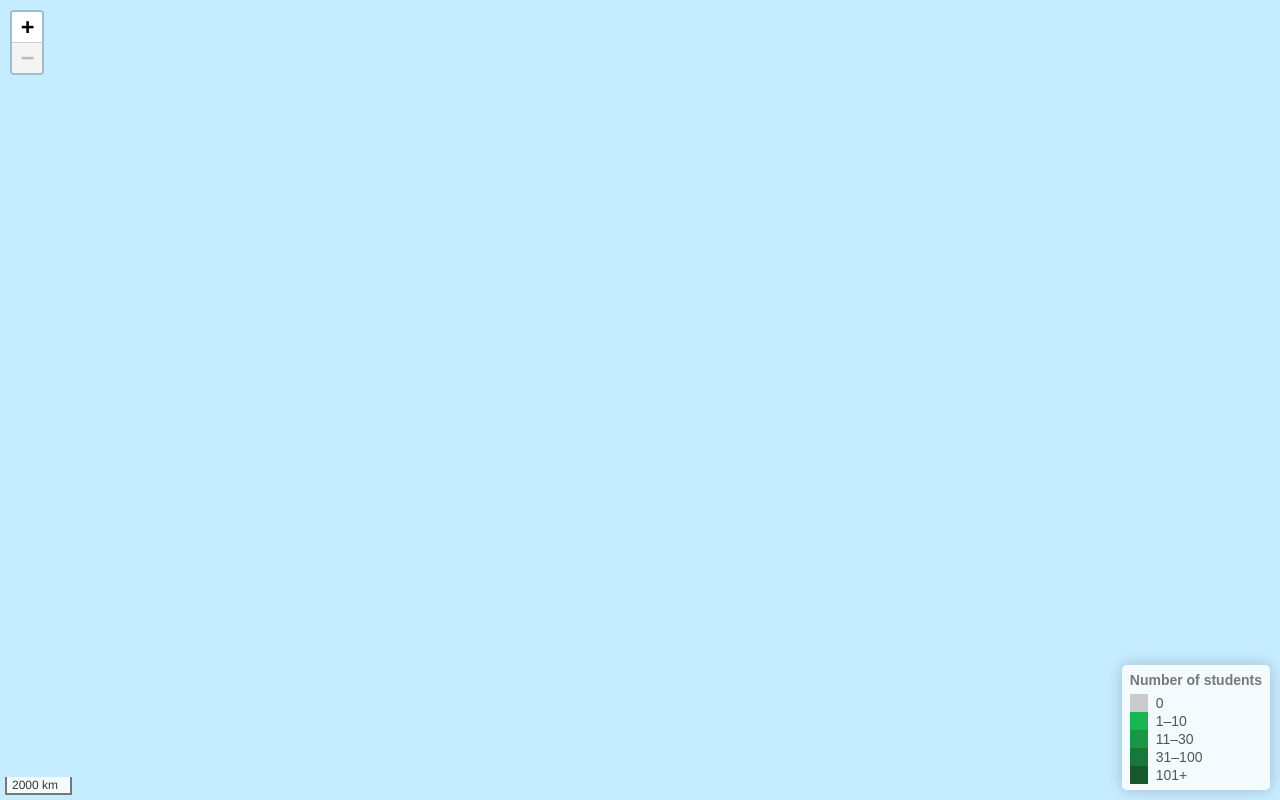
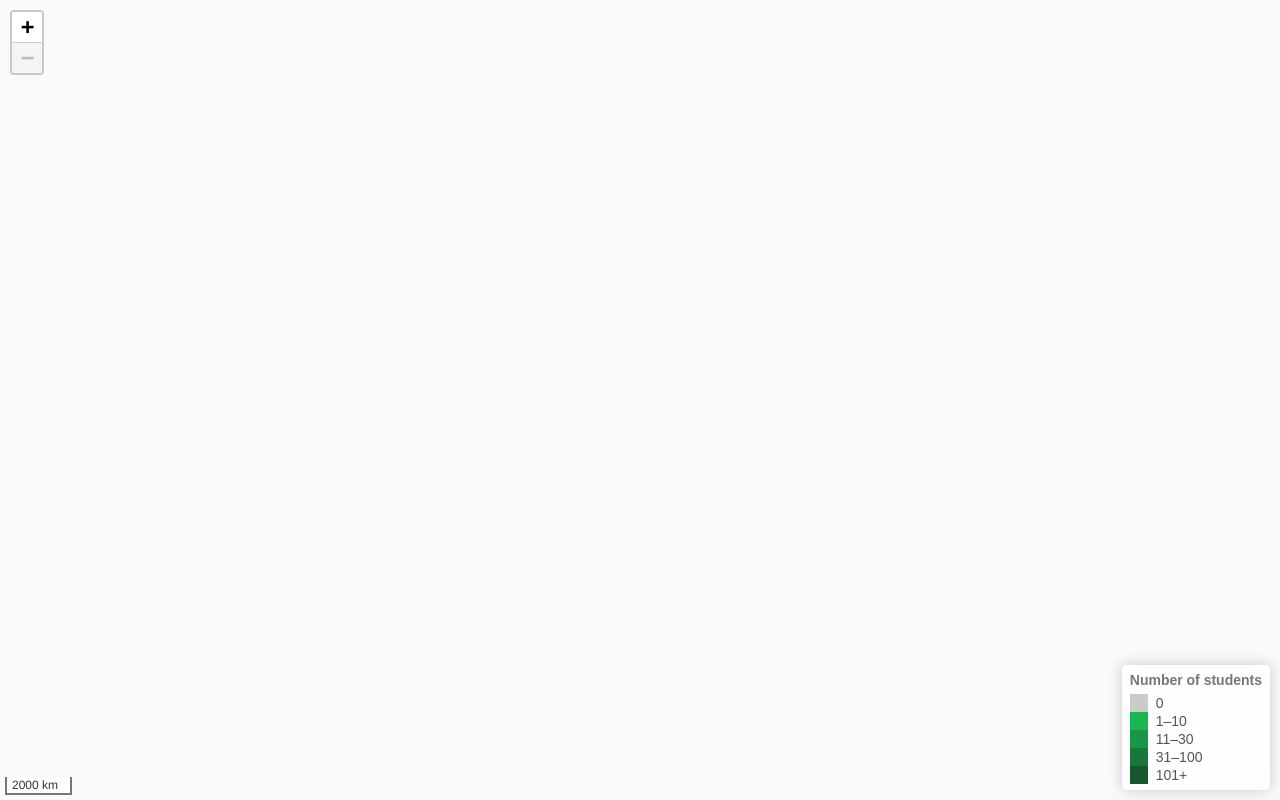
Before and after one commit to SLeitgeb/muni-international-students, a website: page index.html in a window 1280 px wide. Drawn offline with nearby package versions, Linux system fonts and the light colour scheme; some packages are replaced by stand-ins of ours; a script that the page names is missing.

Commit message:
Revert the map background color to white
Use '#FAFAFA' to match the background-color value of the target page
background.

```diff
--- a/style.css
+++ b/style.css
@@ -5,7 +5,7 @@ html, body {
 
 #Map {
     position: absolute;
-    background-color: #C6ECFF;
+    background-color: #FAFAFA;
     top: 0;
     bottom: 0;
     width: 100%;
```
